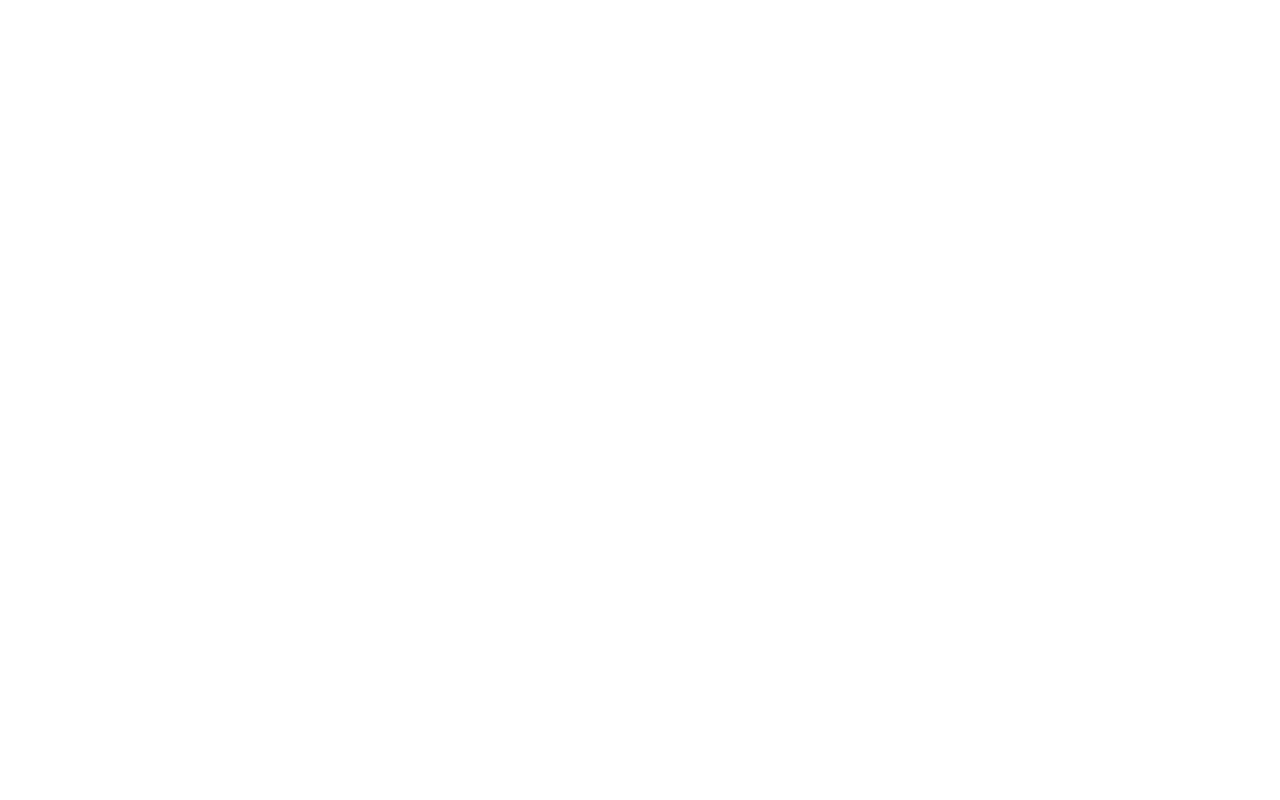
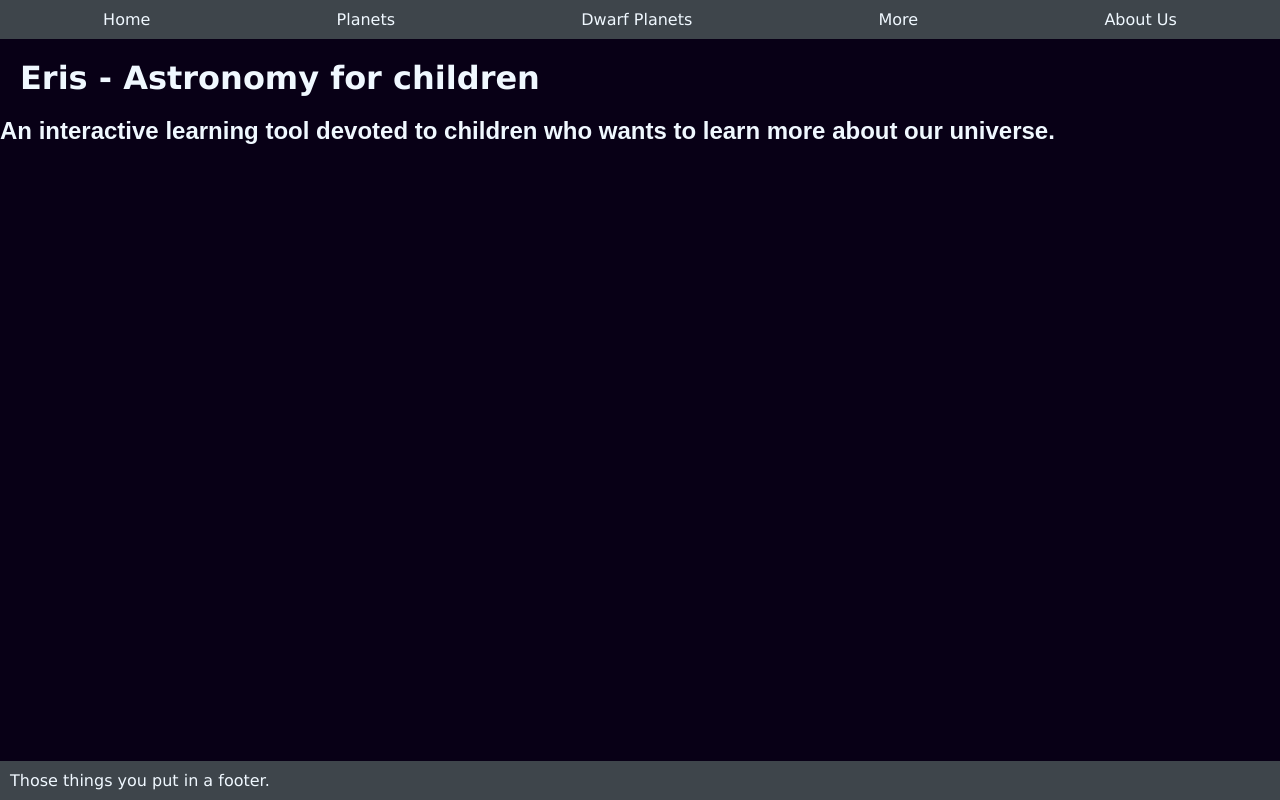
Before and after one commit to Fellemi/Eris, a plain HTML site: page html/planets.html in a window 1280 px wide. Drawn offline with Linux system fonts and the light colour scheme; files that its build step writes are made by us from their sources.

Commit message:
tried to style the main page

```diff
--- a/html/dwarfplanets.html
+++ b/html/dwarfplanets.html
@@ -0,0 +1,32 @@
+<!DOCTYPE html>
+<html lang="en">
+<head>
+    <meta charset="UTF-8">
+    <meta http-equiv="X-UA-Compatible" content="IE=edge">
+    <meta name="viewport" content="width=device-width, initial-scale=1.0">
+    <title>Eris - Dwarf planets</title>
+</head>
+<link rel="stylesheet" href="style.css">
+<link rel="stylesheet" href="app.js">
+<body>
+    <header>
+
+    <nav class="pages">
+        <a href="index.html">Home</a>
+        <a href="html/planets.html">Planets</a>
+        <a href="html/dwarfplanets.html">Dwarf planets</a>
+        <a href="#">More</a>
+        <a href="html/about.html">About us</a>
+    </nav>
+    </header>
+    <main>
+        <div class="intro">
+            <h1>Eris - Astronomy for children</h1>
+            <h2>An interactive learning tool devoted to children who wants to learn more about our universe.</h2>
+        </div>
+    </main>
+    <footer>
+        <p>Those things you put in a footer.</p>
+    </footer>
+</body>
+</html>
--- a/html/planets.html
+++ b/html/planets.html
@@ -0,0 +1,32 @@
+<!DOCTYPE html>
+<html lang="en">
+<head>
+    <meta charset="UTF-8">
+    <meta http-equiv="X-UA-Compatible" content="IE=edge">
+    <meta name="viewport" content="width=device-width, initial-scale=1.0">
+    <title>Eris - Planet guide</title>
+</head>
+<link rel="stylesheet" href="style.css">
+<link rel="stylesheet" href="app.js">
+<body>
+    <header>
+
+    <nav class="pages">
+        <a href="index.html">Home</a>
+        <a href="html/planets.html">Planets</a>
+        <a href="html/dwarfplanets.html">Dwarf planets</a>
+        <a href="#">More</a>
+        <a href="html/about.html">About us</a>
+    </nav>
+    </header>
+    <main>
+        <div class="intro">
+            <h1>Eris - Astronomy for children</h1>
+            <h2>An interactive learning tool devoted to children who wants to learn more about our universe.</h2>
+        </div>
+    </main>
+    <footer>
+        <p>Those things you put in a footer.</p>
+    </footer>
+</body>
+</html>
--- a/style.css
+++ b/style.css
@@ -5,10 +5,12 @@
     font-family: Verdana, Geneva, Tahoma, sans-serif;
     color: aliceblue;
 }
+h1 {
+    padding: 20px;
+}
 
-.pages {
-    text-align: left;
-    flex-wrap: wrap;
+h2 {
+    font-family: sans-serif;
 }
 
 body {
@@ -18,6 +20,24 @@ body {
 
 footer {
     border-top-color: aliceblue;
+    position: fixed;
     bottom: 0;
     max-height: 50px;
+    width: 100%;
+    padding: 10px;
+    background-color: rgb(62, 69, 75);
 }
+
+nav {
+    display: flex;
+    align-content: center;
+    justify-content: space-around;
+    padding: 10px;
+    background-color: rgb(62, 69, 75);
+}
+
+nav a {
+    text-decoration: none;
+    text-transform: capitalize;
+
+}
```
Also changed, not shown: index.html (+1 -1 lines).
